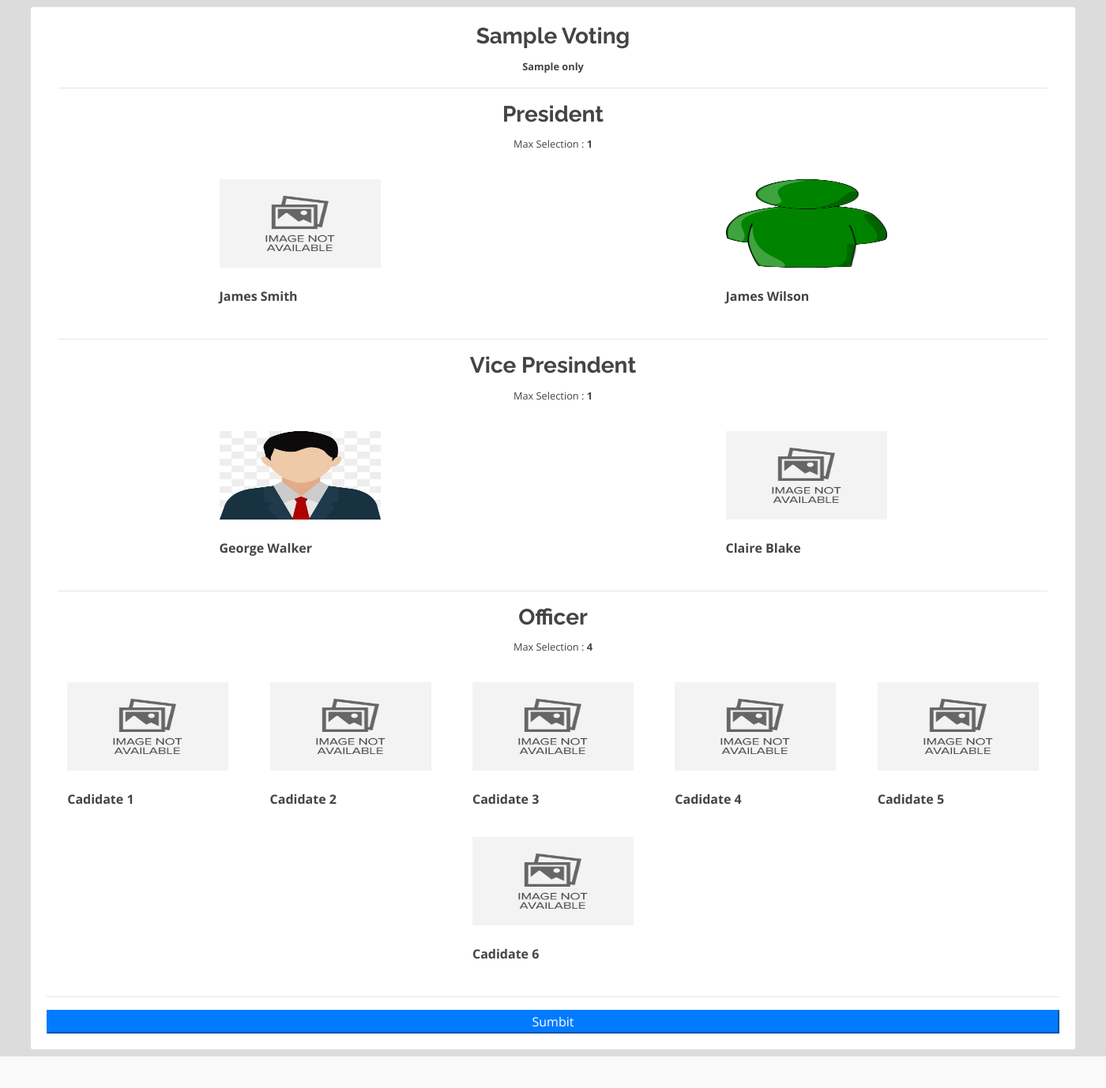
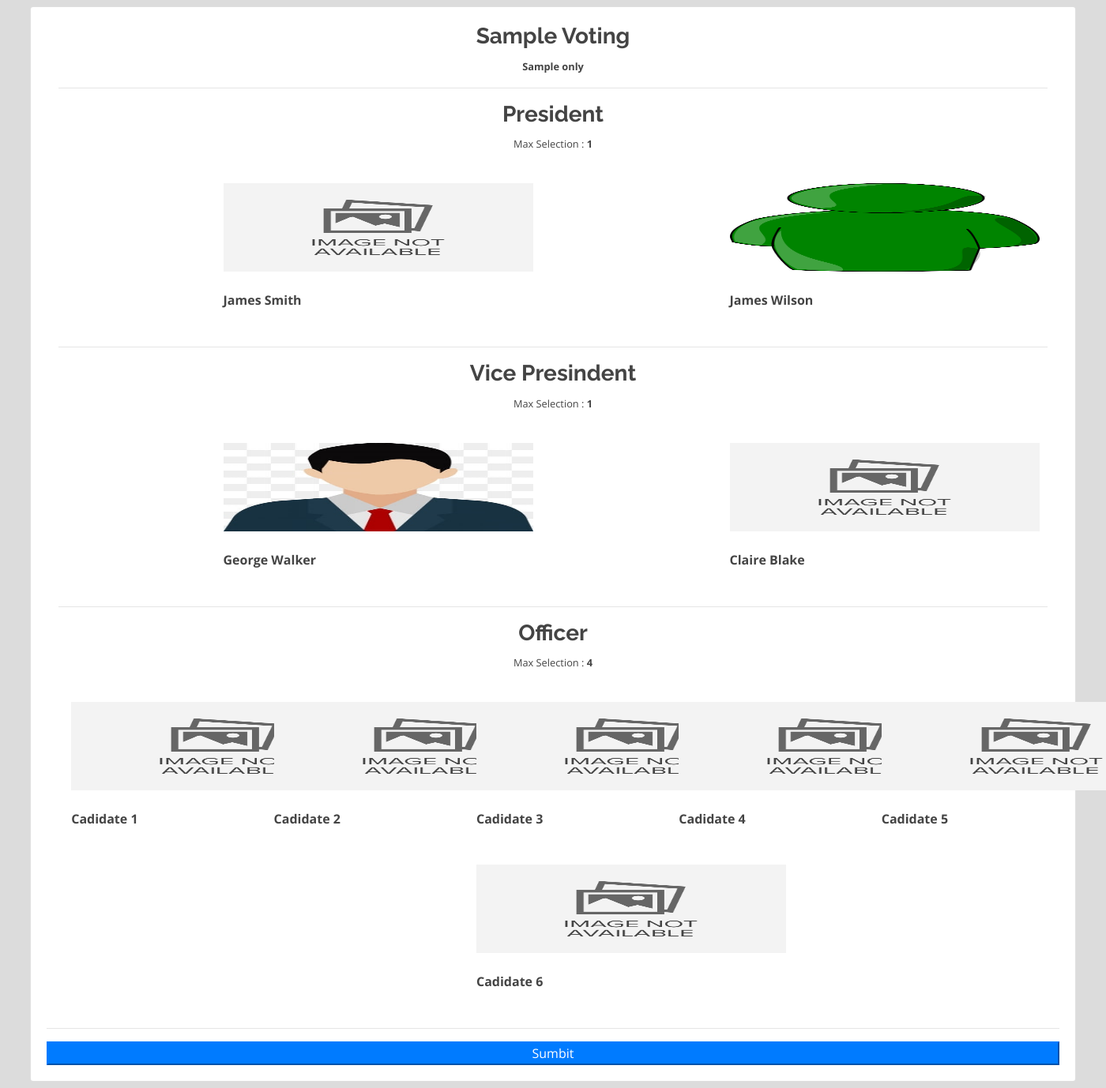
Before and after one commit to codeblooded100/Voting-System-updated, a PHP site: page /voting.php in a window 1400 px wide; the page is wider, and only the part inside the window is pictured. Shown: the part 56-1434 px from the top of that part at 79% size. Before the commit the page ends 1394 px from the top of that part, so only its background shows below. Run offline with PHP 8.4, Linux system fonts and the light colour scheme; the visitor is signed in with stand-in values (Sample User, id 1); data comes from the database, SQL or seed files in the repository; data that the repository does not hold is empty; some libraries are stand-ins or nearby versions.

Commit message:
make it better

```diff
--- a/vote_sheet.php
+++ b/vote_sheet.php
@@ -35,7 +35,7 @@
 	.candidate {
 	    margin: auto;
 	    width: 16vw;
-	    padding: 10px;
+	    padding: 15px;
 	    cursor: pointer;
 	    border-radius: 3px;
 	    margin-bottom: 1em
@@ -123,7 +123,7 @@
 									<label for="" class="btn btn-primary"><span class="fa fa-check"></span></label>
 								</span>
 								<div class="item"  data-id="<?php echo $candidate['id'] ?>">
-								<div style="display: flex">
+								<div style="display: grid">
 									<img src="assets/img/<?php echo $candidate['image_path'] ?>" alt="">
 								</div>
 								<br>
```
